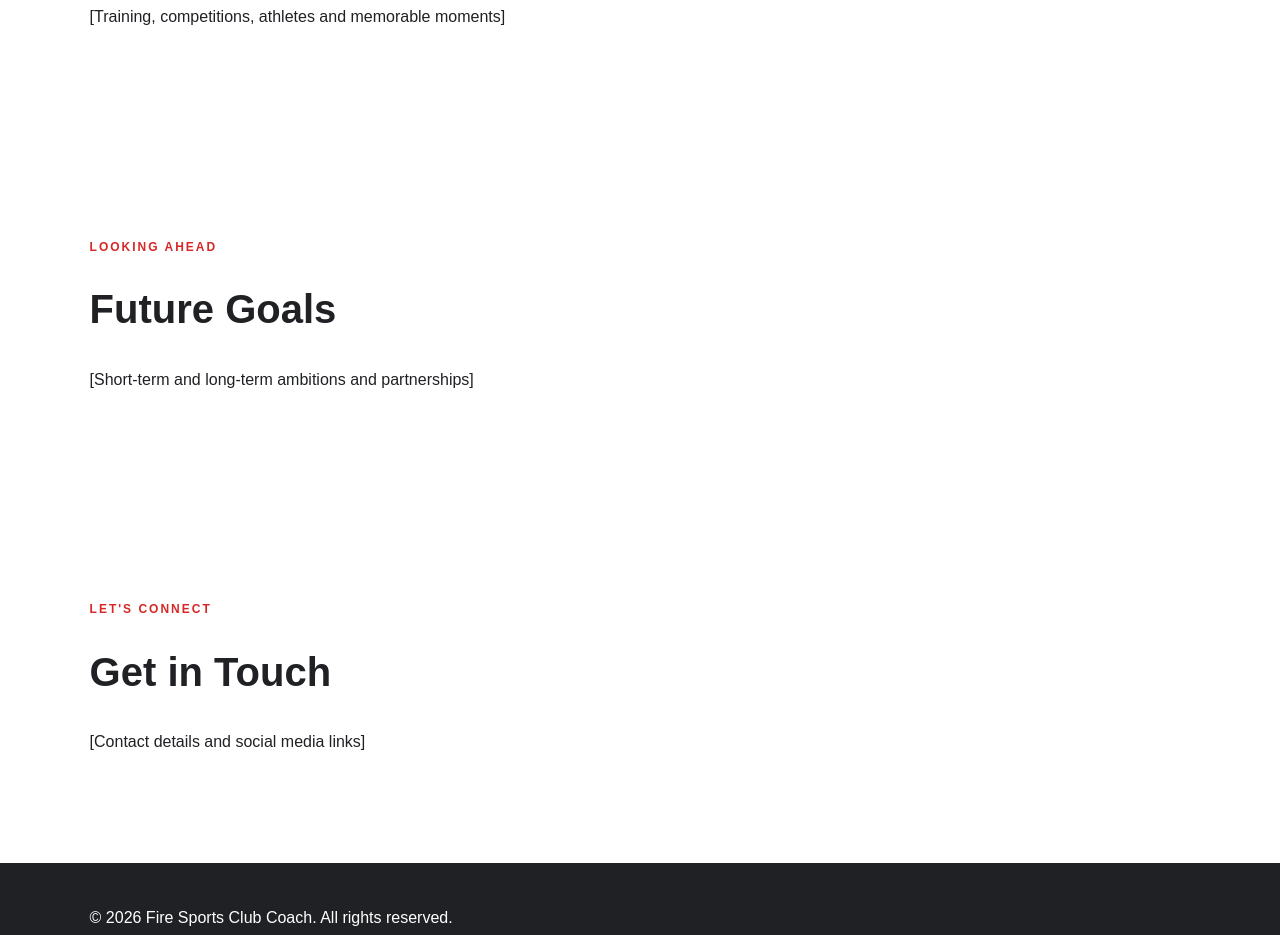
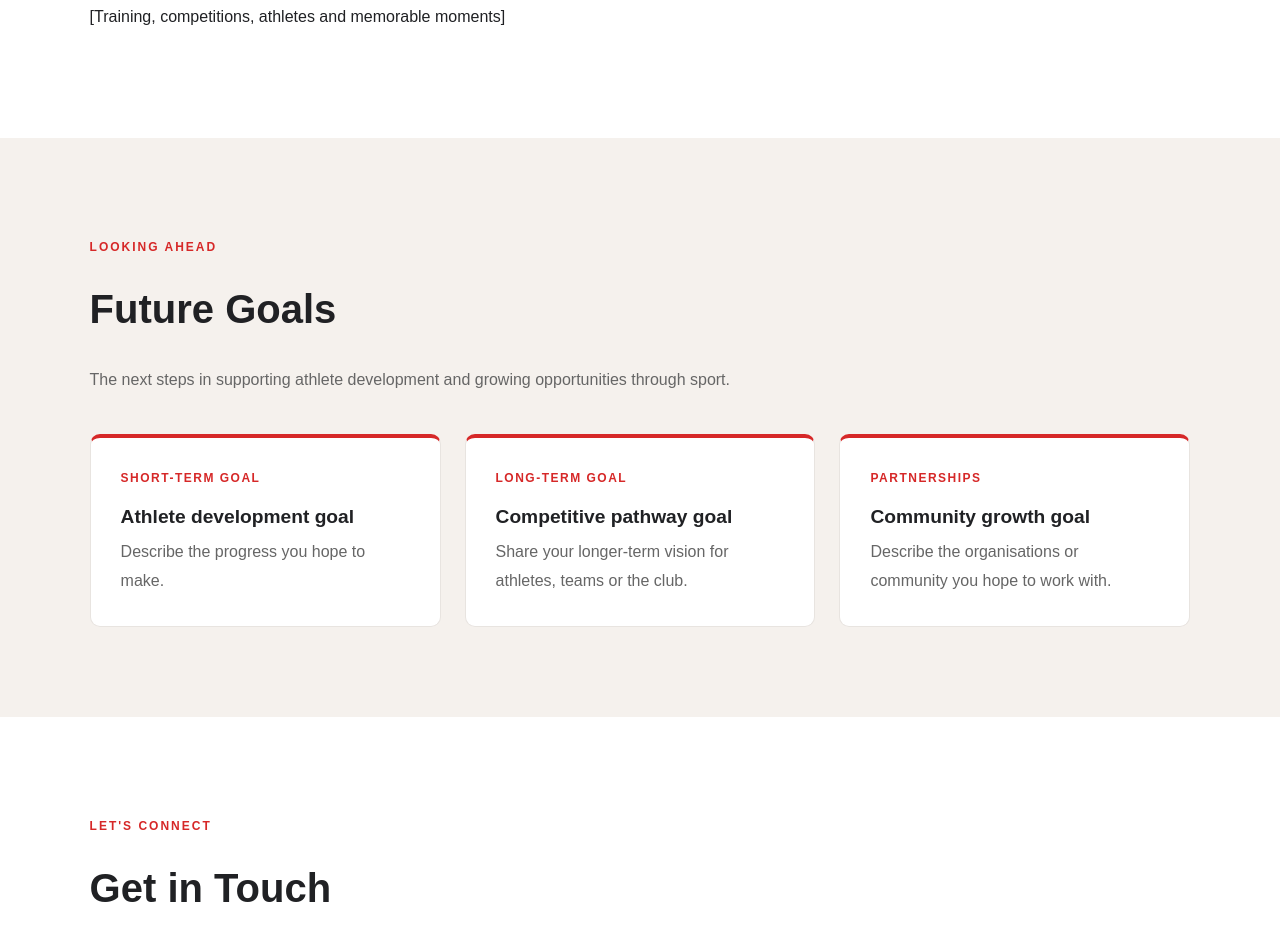
Before and after one commit to acekamaa/fire-sports-coach-portfolio, a website built with Vite: page index.html in a window 1280 px wide. Shown: the part 4408-5343 px from the top of the page. Built offline with nearby package versions, Linux system fonts and the light colour scheme.

Commit message:
Goal section

```diff
--- a/index.html
+++ b/index.html
@@ -44,7 +44,10 @@
 
       <section id="about" class="about-section">
         <div class="about-image">
-          <img src="/src/assets/hero.png" alt="Coach during a sports activity" />
+          <img
+            src="/src/assets/hero.png"
+            alt="Coach during a sports activity"
+          />
         </div>
 
         <div class="about-content">
@@ -53,11 +56,14 @@
           <h2>More Than a Coach.<br />A Builder of Champions.</h2>
 
           <p class="about-intro">
-            Every athlete has potential. My role is to help them discover it, develop discipline and
-            become better every day.
+            Every athlete has potential. My role is to help them discover it,
+            develop discipline and become better every day.
           </p>
 
-          <p>[Insert the coach's personal biography, sporting journey and experience here.]</p>
+          <p>
+            [Insert the coach's personal biography, sporting journey and
+            experience here.]
+          </p>
 
           <div class="about-details">
             <div>
@@ -82,7 +88,8 @@
         <p class="eyebrow">KNOWLEDGE & DEVELOPMENT</p>
         <h2>Qualifications & Certifications</h2>
         <p class="section-intro">
-          Professional training and continuous learning that support my coaching journey.
+          Professional training and continuous learning that support my coaching
+          journey.
         </p>
 
         <div class="credentials-grid">
@@ -113,7 +120,8 @@
         <p class="eyebrow">THE JOURNEY</p>
         <h2>Coaching Experience</h2>
         <p class="section-intro">
-          Developing athletes through structured training, discipline and dedication.
+          Developing athletes through structured training, discipline and
+          dedication.
         </p>
 
         <div class="experience-grid">
@@ -138,7 +146,8 @@
         <p class="eyebrow">MILESTONES & IMPACT</p>
         <h2>Achievements & Recognition</h2>
         <p class="section-intro">
-          Celebrating milestones, competitive experiences and the progress of athletes.
+          Celebrating milestones, competitive experiences and the progress of
+          athletes.
         </p>
 
         <div class="achievements-grid">
@@ -190,7 +199,8 @@
         </div>
 
         <blockquote>
-          "Great coaching is about developing people, not just producing athletes."
+          "Great coaching is about developing people, not just producing
+          athletes."
         </blockquote>
       </section>
 
@@ -200,10 +210,37 @@
         <p>[Training, competitions, athletes and memorable moments]</p>
       </section>
 
-      <section id="goals" class="section">
+      <section id="goals" class="section goals-section">
         <p class="eyebrow">LOOKING AHEAD</p>
         <h2>Future Goals</h2>
-        <p>[Short-term and long-term ambitions and partnerships]</p>
+        <p class="section-intro">
+          The next steps in supporting athlete development and growing
+          opportunities through sport.
+        </p>
+
+        <div class="goals-grid">
+          <article class="goal-card">
+            <span class="goal-horizon">SHORT-TERM GOAL</span>
+            <h3>Athlete development goal</h3>
+            <p>Describe the progress you hope to make.</p>
+          </article>
+
+          <article class="goal-card">
+            <span class="goal-horizon">LONG-TERM GOAL</span>
+            <h3>Competitive pathway goal</h3>
+            <p>
+              Share your longer-term vision for athletes, teams or the club.
+            </p>
+          </article>
+
+          <article class="goal-card">
+            <span class="goal-horizon">PARTNERSHIPS</span>
+            <h3>Community growth goal</h3>
+            <p>
+              Describe the organisations or community you hope to work with.
+            </p>
+          </article>
+        </div>
       </section>
 
       <section id="contact" class="section">
--- a/src/css/style.css
+++ b/src/css/style.css
@@ -336,9 +336,53 @@ a {
   line-height: 1.7;
 }
 
+.goals-section {
+  background: var(--color-ivory);
+}
+
+.goals-grid {
+  display: grid;
+  grid-template-columns: repeat(3, minmax(0, 1fr));
+  gap: 24px;
+  margin-top: 40px;
+}
+
+.goal-card {
+  padding: 30px;
+  background: var(--color-white);
+  border: 1px solid #e8e4e0;
+  border-top: 4px solid var(--color-red);
+  border-radius: 10px;
+}
+
+.goal-horizon {
+  color: var(--color-red);
+  font-size: 0.75rem;
+  font-weight: 700;
+  letter-spacing: 1.5px;
+}
+
+.goal-card h3 {
+  margin: 20px 0 10px;
+  font-size: 1.2rem;
+}
+
+.goal-card p {
+  margin: 0;
+  color: #666;
+  line-height: 1.7;
+}
+
 @media (max-width: 768px) {
   .achievements-grid,
-  .philosophy-grid {
+  .philosophy-grid,
+  .goals-grid {
     grid-template-columns: 1fr;
   }
 }
+
+@media (min-width: 481px) and (max-width: 768px) {
+  .goals-grid {
+    grid-template-columns: repeat(2, minmax(0, 1fr));
+  }
+}
```
